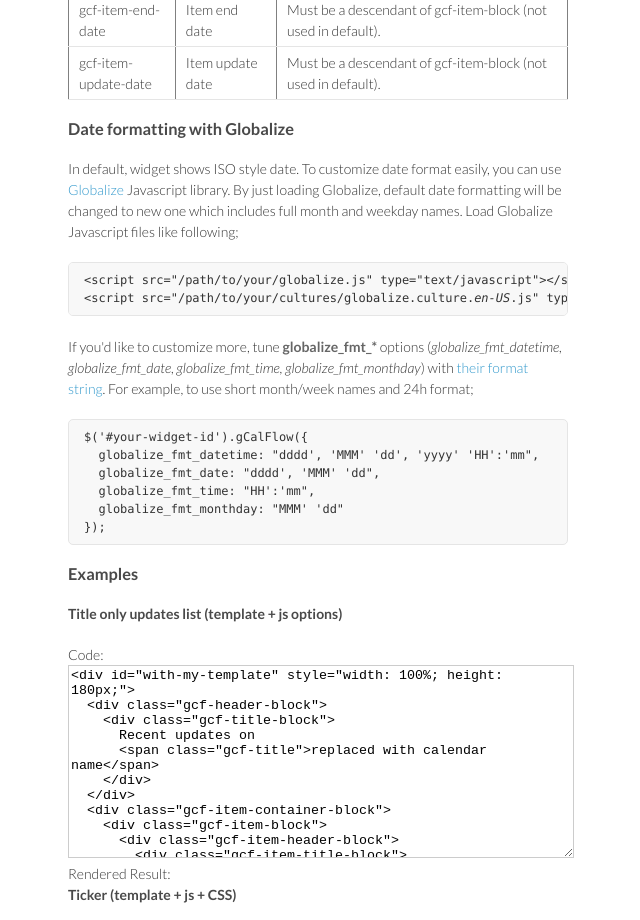
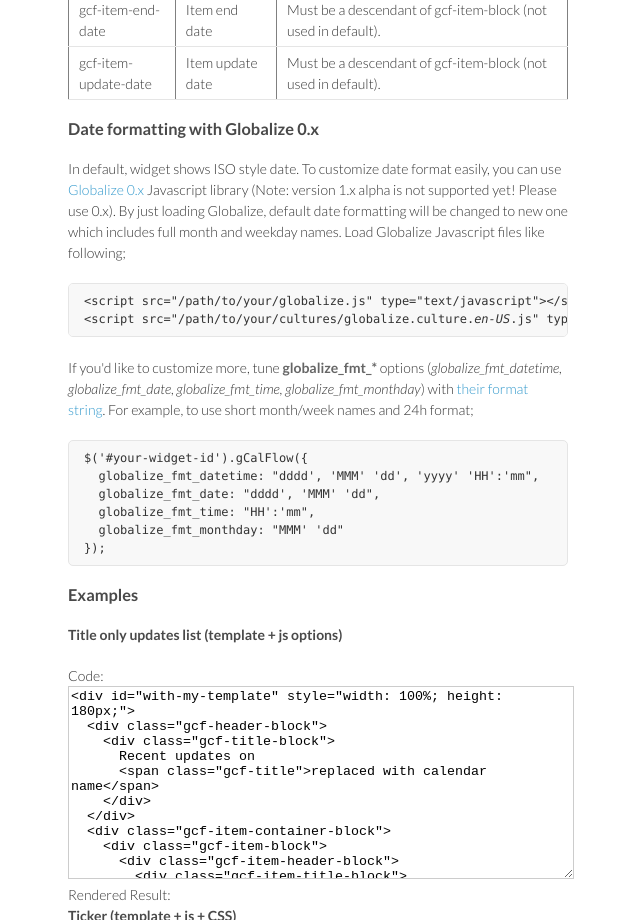
Before and after one commit to sugi/jquery-gcal-flow, a plain HTML site: page index.html in a window 1280 px wide. Shown: the part 4940-5860 px from the top of the page, without its empty margins (502-1142 px from the left). Drawn offline with Linux system fonts and the light colour scheme; a script that the page names is missing.

Commit message:
Change link of globalize to old version.

```diff
--- a/index.html
+++ b/index.html
@@ -395,13 +395,13 @@ You can use any design by creating your own template.
 </tr>
 </table>
 
-<h3 id="globalize">Date formatting with Globalize</h3>
+<h3 id="globalize">Date formatting with Globalize 0.x</h3>
 
 <p>
 In default, widget shows ISO style date.
 To customize date format easily, you can use
-<a href="https://github.com/jquery/globalize">Globalize</a>
-Javascript library.
+<a href="https://github.com/jquery/globalize/tree/79ae658b842f75f58199d6e9074e01f7ce207468">Globalize 0.x</a>
+Javascript library (Note: version 1.x alpha is not supported yet! Please use 0.x).
 By just loading Globalize, default date formatting will be
 changed to new one which includes full month and weekday names.
 Load Globalize Javascript files like following;
@@ -414,7 +414,7 @@ Load Globalize Javascript files like following;
 
 <p>
 If you'd like to customize more, tune <b>globalize_fmt_*</b> options (<em>globalize_fmt_datetime, globalize_fmt_date, globalize_fmt_time, globalize_fmt_monthday</em>) with
-<a href="https://github.com/jquery/globalize#dates">
+<a href="https://github.com/jquery/globalize/tree/79ae658b842f75f58199d6e9074e01f7ce207468#date-formatting">
 their format string</a>.
 For example, to use short month/week names and 24h format;
 </p>
```
